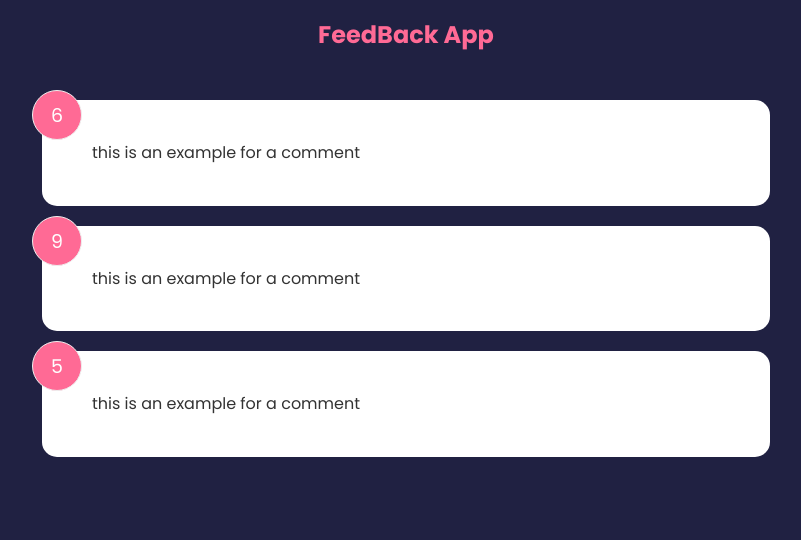
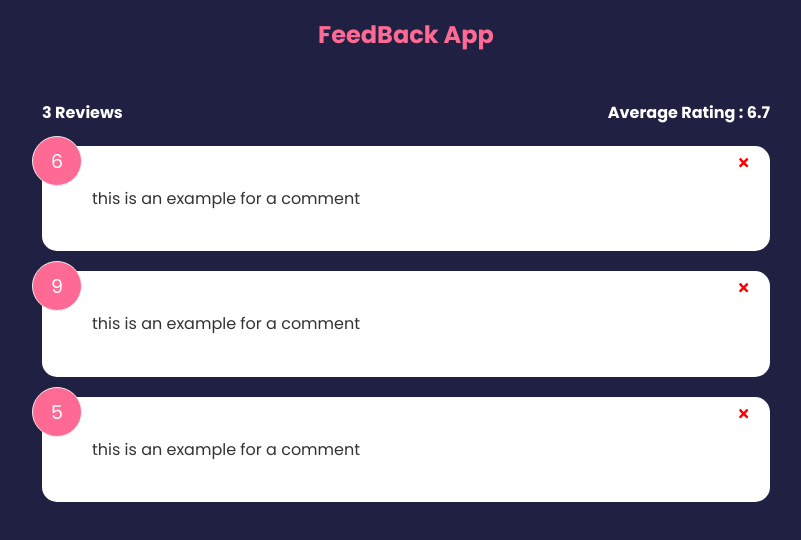
Before and after one commit to Mohammad-jf/FeedbackApp, a React (Create React App) app: page / in a window 1280 px wide. Shown: the top 540 px of the page, without its empty margins (234-1035 px from the left). Built offline with nearby package versions, Linux system fonts and the light colour scheme.

Commit message:
adding delete feedback functionality and status

```diff
--- a/package.json
+++ b/package.json
@@ -8,6 +8,7 @@
     "@testing-library/user-event": "^13.5.0",
     "react": "^18.0.0",
     "react-dom": "^18.0.0",
+    "react-icons": "^4.3.1",
     "react-scripts": "5.0.1",
     "styled-components": "^5.3.5",
     "web-vitals": "^2.1.4"
--- a/src/App.js
+++ b/src/App.js
@@ -1,13 +1,12 @@
 //components
 import Header from "./components/Header";
 import FeedBackList from './components/FeedBackList';
-
+import FeedBackStats from './components/FeedBackStats';
 //hooks
 import { useState } from "react";
-
-
 //data
 import { feedBackData } from './data/feedbackData';
+
 
 
 
@@ -15,12 +14,24 @@ function App() {
   //app level state
   const [feedBacks,setFeedBacks] = useState(feedBackData);
 
+  //feedback delete handler
+  const deleteHandler = (id)=>{
+    if(window.confirm('are you sure you want to delete??')){
+      setFeedBacks(feedBacks.filter((item)=>item.id !== id));
+    }
+  }
+
 
   return (
     <>
       <Header/>
         <div className="container">
-            <FeedBackList feedBacks={feedBacks}/>
+
+          <FeedBackStats feedBacks={feedBacks}/>
+
+            <FeedBackList
+                feedBacks={feedBacks}
+                deleteHandler={deleteHandler}/>
         </div>
     </>
   )
--- a/src/components/FeedBackItem.jsx
+++ b/src/components/FeedBackItem.jsx
@@ -1,14 +1,20 @@
 import styled from 'styled-components';
 import Card from '../shared/Card';
+import {FaTimes} from 'react-icons/fa'
 
 
 
-const FeedBackItem = ({text,rating}) => {
+const FeedBackItem = ({item,deleteHandler}) => {
+
+
 
   return (
     <Card>
-        <div className="num-display">{rating}</div>
-        <div className="text-display">{text}</div>
+        <div className="num-display">{item.rating}</div>
+        <button onClick={()=>deleteHandler(item.id)} className="close">
+          <FaTimes color='red'/>
+        </button>
+        <div className="text-display">{item.text}</div>
     </Card>
   )
 }
--- a/src/components/FeedBackList.jsx
+++ b/src/components/FeedBackList.jsx
@@ -1,21 +1,23 @@
 import React from 'react'
 import FeedBackItem from './FeedBackItem';
+import { FcStart } from './../../node_modules/react-icons/fc/index.esm';
 
 
 
 
 
-const FeedBackList = ({feedBacks}) => {
+const FeedBackList = ({feedBacks,deleteHandler}) => {
     if(!feedBacks || feedBacks.length ===0){
         return <p>there is no feedbaack</p>
     }
   return (
       <div className='feedback-list'>
-        {feedBacks.map((feedBack)=>
+        {feedBacks.map((item)=>
             <FeedBackItem
-            key={feedBack.id}
-            rating={feedBack.rating}
-            text={feedBack.text}
+            deleteHandler={deleteHandler}
+            key={item.id}
+            item={item}
+
             />)}
         </div>
   )
--- /dev/null
+++ b/src/components/FeedBackStats.jsx
@@ -0,0 +1,20 @@
+import React from 'react'
+
+const FeedBackStats = ({feedBacks}) => {
+//calculating rating average
+let average = feedBacks.reduce((acc,cur)=>{
+    return acc + cur.rating
+},0) / feedBacks.length;
+
+//ronud the average number
+average = average.toFixed(1).replace(/[.,]0$/,'');
+
+  return (
+    <div className='feedback-stats'>
+        <h4>{feedBacks.length} Reviews</h4>
+        <h4>Average Rating : {isNaN(average) ? 0 : average}</h4>
+    </div>
+  )
+}
+
+export default FeedBackStats
```
Also changed, not shown: 1 other file (tests, documents, lock files or other folders).
